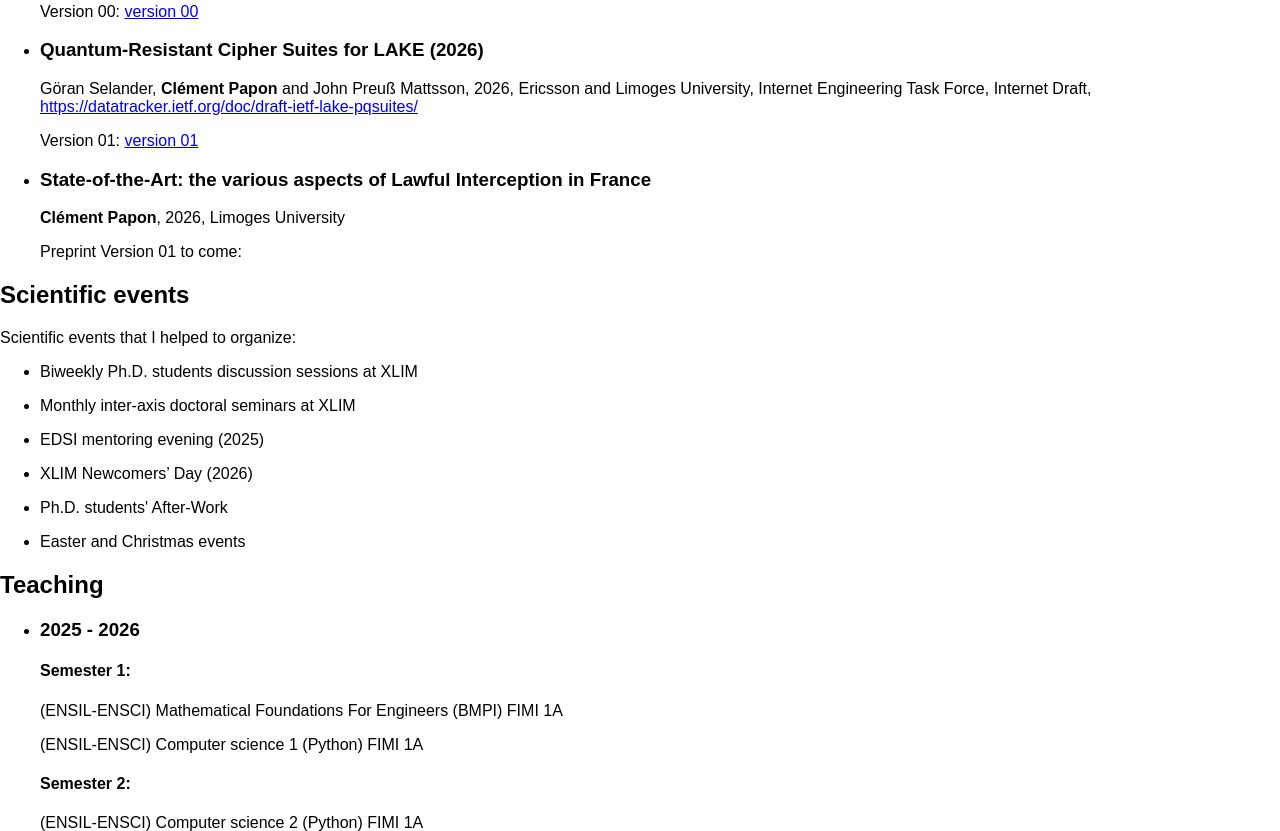
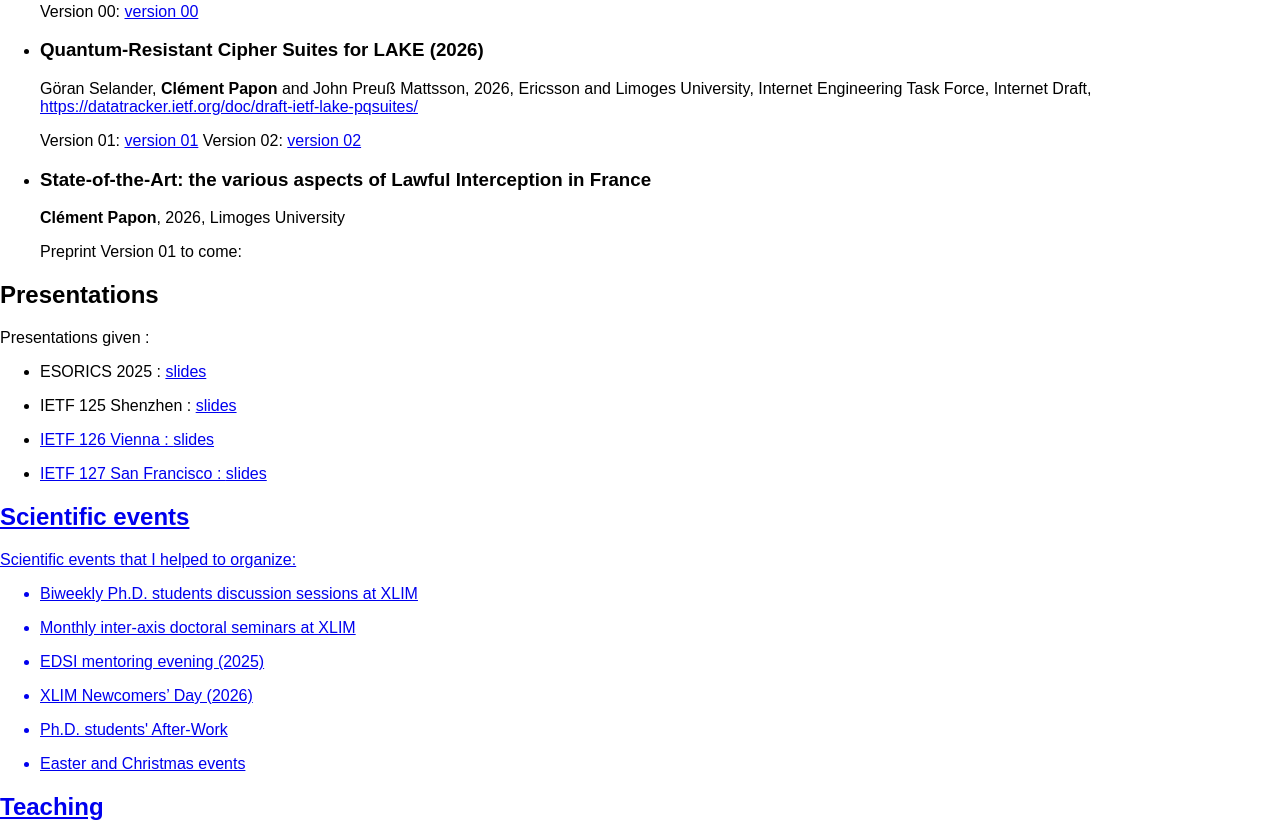
Before and after one commit to clementpapon/clementpapon.github.io, a plain HTML site: page en/index.html in a window 1280 px wide. Shown: the part 1018-1849 px from the top of the page. Drawn offline with Linux system fonts and the light colour scheme.

Commit message:
november update

```diff
--- a/en/index.html
+++ b/en/index.html
@@ -41,11 +41,19 @@
     <p>Version 00: <a href="/articles/draft-papon-lake-pq-edhoc-00.pdf">version 00</a></p>
     <li><h3><strong>Quantum-Resistant Cipher Suites for LAKE (2026)</strong></h3></li>
     <p>Göran Selander, <strong>Clément Papon</strong> and John Preuß Mattsson, 2026, Ericsson and Limoges University, Internet Engineering Task Force, Internet Draft, <a href="https://datatracker.ietf.org/doc/draft-ietf-lake-pqsuites/">https://datatracker.ietf.org/doc/draft-ietf-lake-pqsuites/</a></p>
-    <p>Version 01: <a href="https://datatracker.ietf.org/doc/draft-ietf-lake-pqsuites/">version 01</a></p>
+    <p>Version 01: <a href="https://datatracker.ietf.org/doc/draft-ietf-lake-pqsuites/01/">version 01</a> Version 02: <a href="https://datatracker.ietf.org/doc/draft-ietf-lake-pqsuites/02/">version 02</a></p>
     <li><h3><strong>State-of-the-Art: the various aspects of Lawful Interception in France</strong></h3></li>
     <p><strong>Clément Papon</strong>, 2026, Limoges University</a></p>
     <p>Preprint Version 01 to come:</p>
-
+  </ul>
+  <h2>Presentations</h2>
+  <p>Presentations given :</p>
+  <ul>
+    <li><p>ESORICS 2025 : <a href="/pres/ESORICS_2025.pdf"> slides</a></p></li>
+    <li><p>IETF 125 Shenzhen : <a href="/pres/IETF_125.pdf"> slides</p></li>
+    <li><p>IETF 126 Vienna : <a href="/pres/IETF_126.pdf"> slides</p></li>
+    <li><p>IETF 127 San Francisco : <a href="/pres/IETF_127.pdf"> slides</p></li>
+  </ul>
 </ul>
   <h2>Scientific events</h2>
   <p>Scientific events that I helped to organize:</p>
```
Also changed, not shown: fr/index.html (+4 -4 lines), 5 other files.
